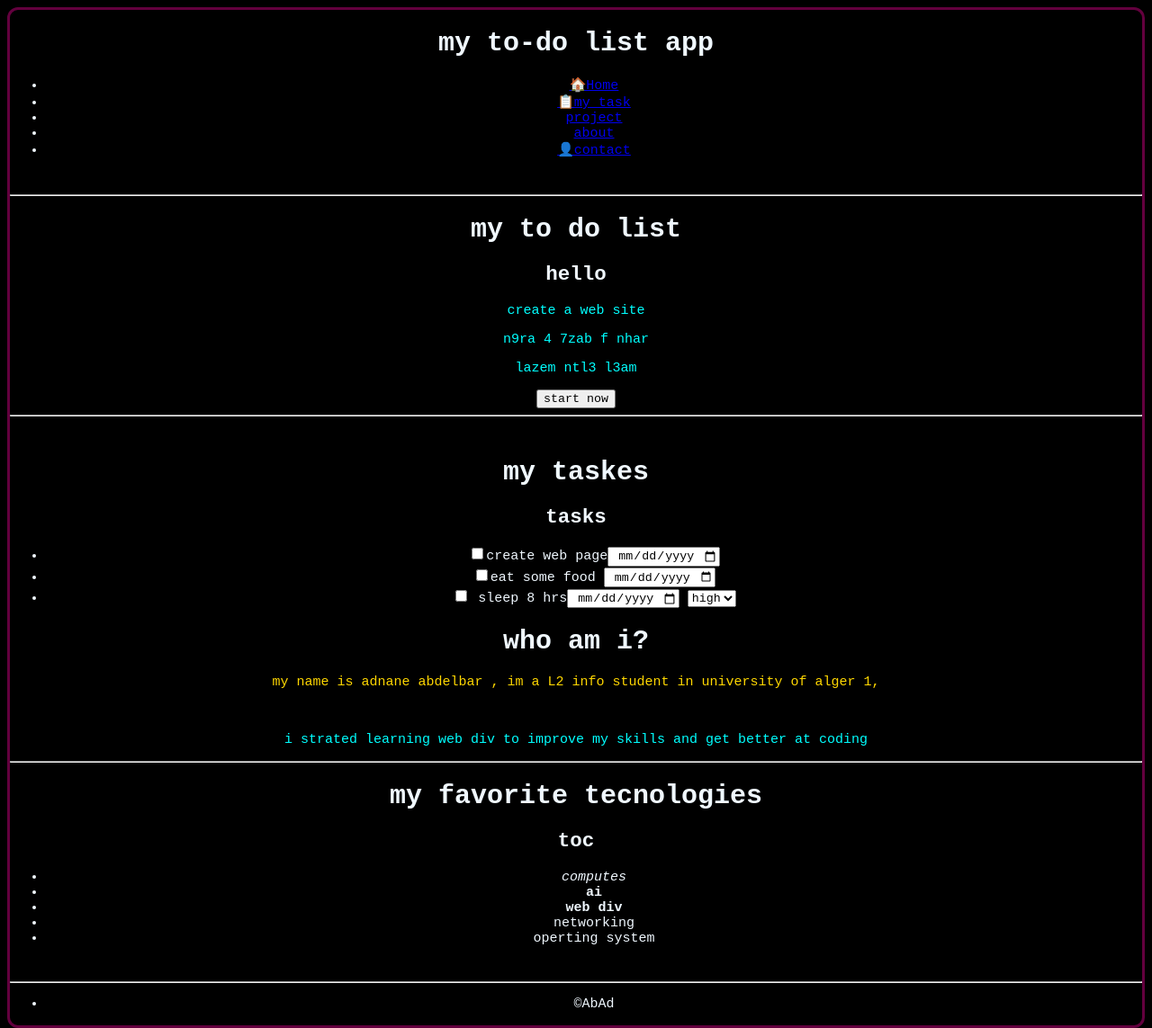
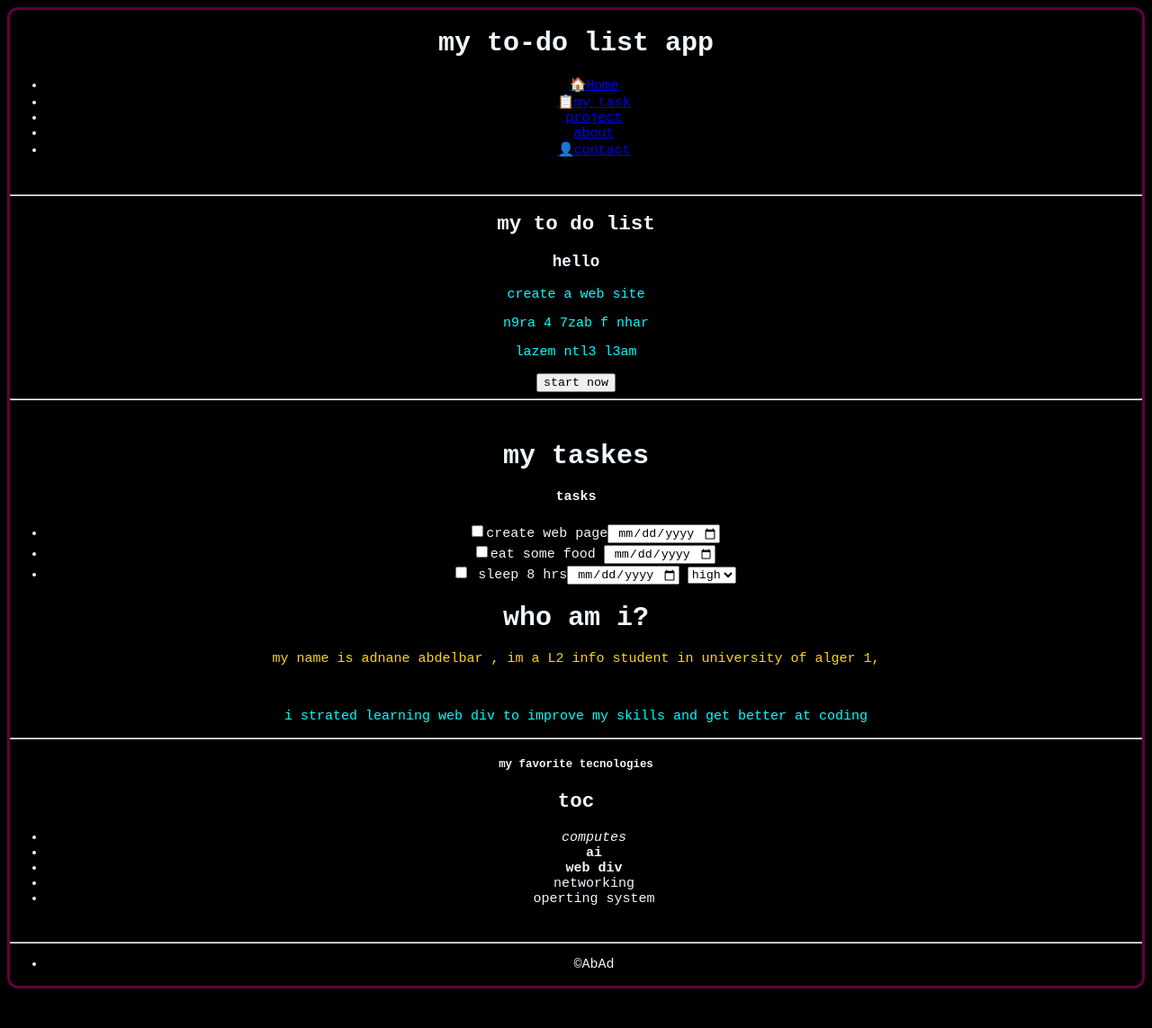
Before and after one commit to abdelbaradnane/my-website, a plain HTML site: page index.html in a window 1280 px wide. Shown: the whole page at 90% size. After the commit the page ends 1107 px from the top, so only its background shows below. Drawn offline with Linux system fonts and the light colour scheme.

Commit message:
somthing

```diff
--- a/index.html
+++ b/index.html
@@ -23,9 +23,9 @@
     <main>
         <br>
         <hr>
-        <h1><strong>my to do list</strong></h1>
+        <h2><strong>my to do list</strong></h2>
         <section>
-            <h2>hello</h2>
+            <h3>hello</h3>
             <p>create a web site</p>
             <p>n9ra 4 7zab f nhar </p>
             <p>lazem ntl3 l3am </p>
@@ -36,7 +36,7 @@
         <h1>my taskes</h1>
 
         <section>
-            <h2>tasks</h2>
+            <h4>tasks</h4>
             <ul>
                 <li>
                     <input type="checkbox">create web page<input type="date">
@@ -56,7 +56,7 @@
     <br>
     <p>i strated learning web div to improve my skills and get better at coding </p>
     <hr>
-    <h1>my favorite tecnologies</h1>
+    <h5>my favorite tecnologies</h5>
     <section>
         <h2>toc</h2>
     <ul>
```
Also changed, not shown: Screenshot from 2026-01-28 00-13-24.png (deleted).
